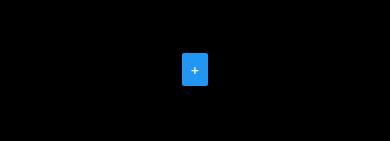
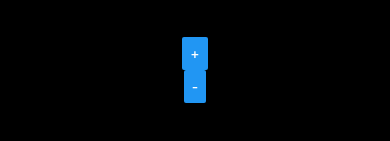
Before and after one commit to ebraa409/useState-and-useEffect, a React Native app: screen / in a window 390 px wide. Shown: the part 361-502 px from the top of the page. Built offline with nearby package versions, Linux system fonts and the light colour scheme.

Commit message:
add decrementing button

```diff
--- a/App.tsx
+++ b/App.tsx
@@ -7,10 +7,13 @@ const App = () => {
 const [number, setNumber] = useState(0)
 
 // function to increment the number onPress
-  const onPress = () => {
-    setNumber(number +1)
+  const onPressIncrement = () => {
+    setNumber(number + 1)
   }
 
+  const onPressDecrement = () => {
+    setNumber (number - 1)
+  }
 
   return (
     <View
@@ -23,8 +26,13 @@ const [number, setNumber] = useState(0)
       <Text>{number}~{"\n"}</Text>
       <Button
     title="+"
-    onPress={onPress}
+    onPress={onPressIncrement}
     />
+    <Button
+    title="-"
+    onPress={onPressDecrement}
+    />
+
     </View>
 
   );
```
